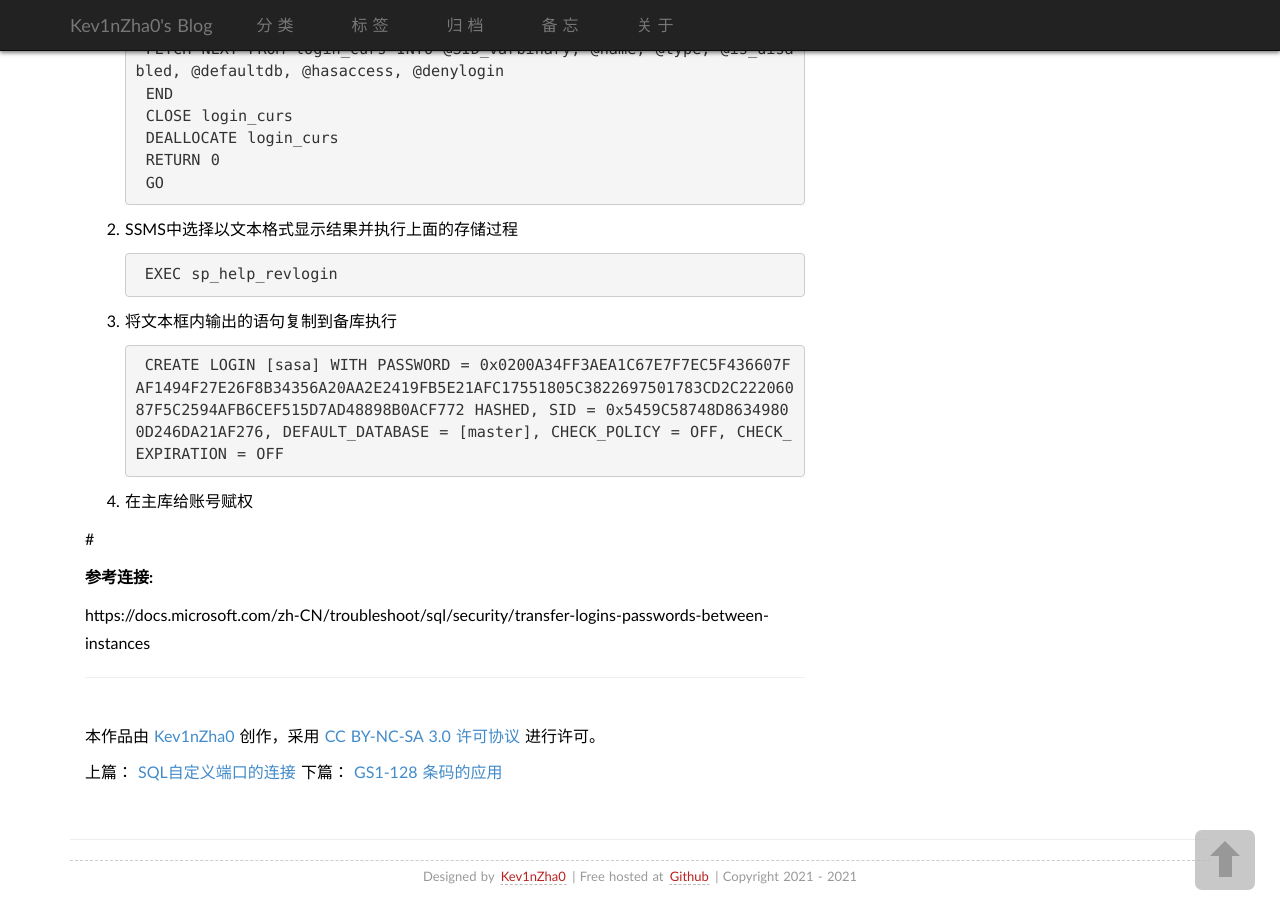
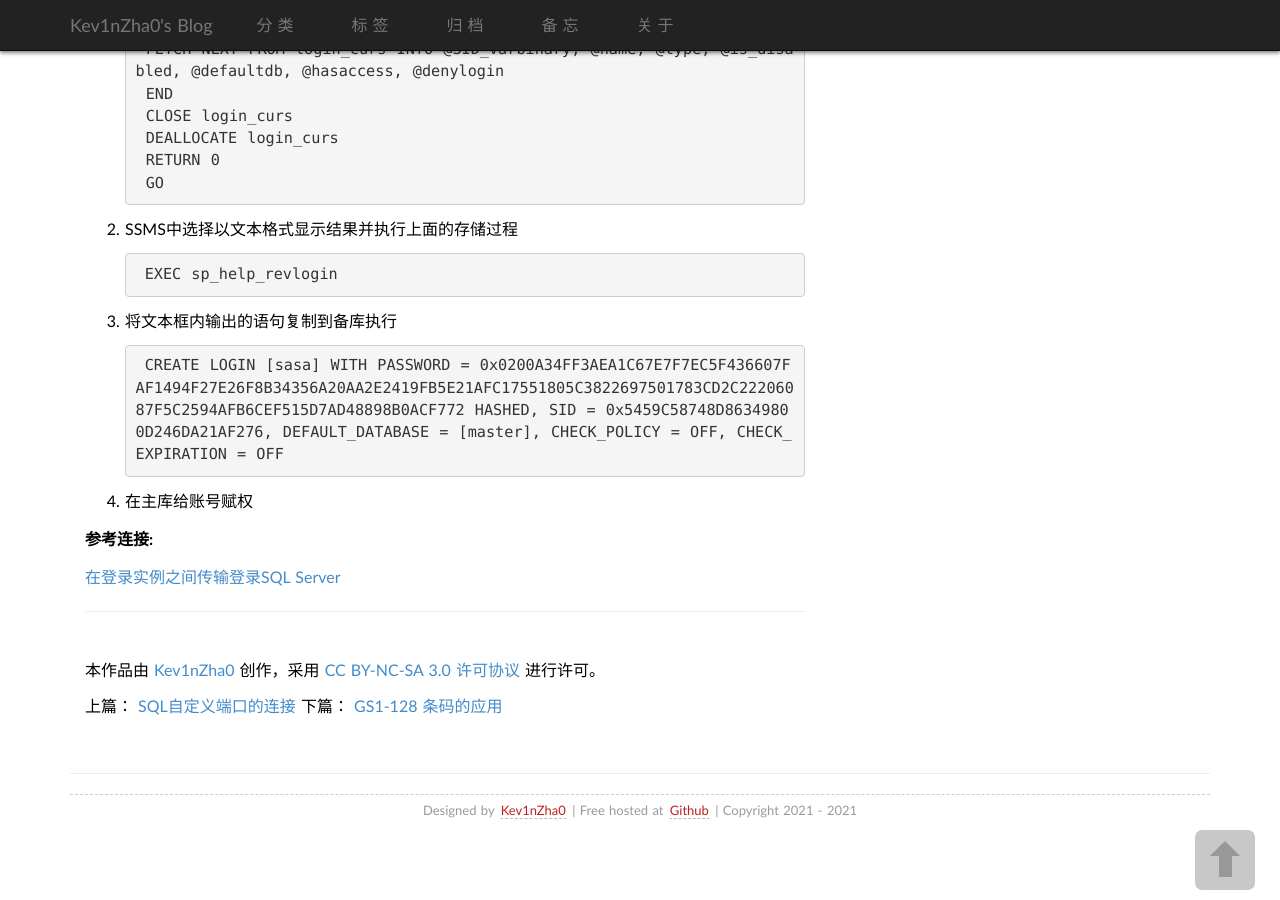
Before and after one commit to DadofKev1nZha0/Kev1nZha0.github.io, a Jekyll site: the page built from _posts/2021-06-14-SQLServerAlwaysonAccount.md, in a window 1280 px wide and 900 px high, scrolled down 3545 px. Built offline with Jekyll 4.4.1, drawn with Linux system fonts in a browser that asks for light colours; some web fonts are replaced; comment, search, counter and statistics services are not loaded.

Commit message:
fix hyperlink

```diff
--- a/_posts/2021-06-14-SQLServerAlwaysonAccount.md
+++ b/_posts/2021-06-14-SQLServerAlwaysonAccount.md
@@ -160,9 +160,8 @@ tag: [SQL]
 
 
 
-#
 
 
 **参考连接:**
 
-https://docs.microsoft.com/zh-CN/troubleshoot/sql/security/transfer-logins-passwords-between-instances
+[在登录实例之间传输登录SQL Server](https://docs.microsoft.com/zh-CN/troubleshoot/sql/security/transfer-logins-passwords-between-instances)
```
Also changed, not shown: _posts/2021-06-15-GS1128Barcode.md (+5 -8 lines).
